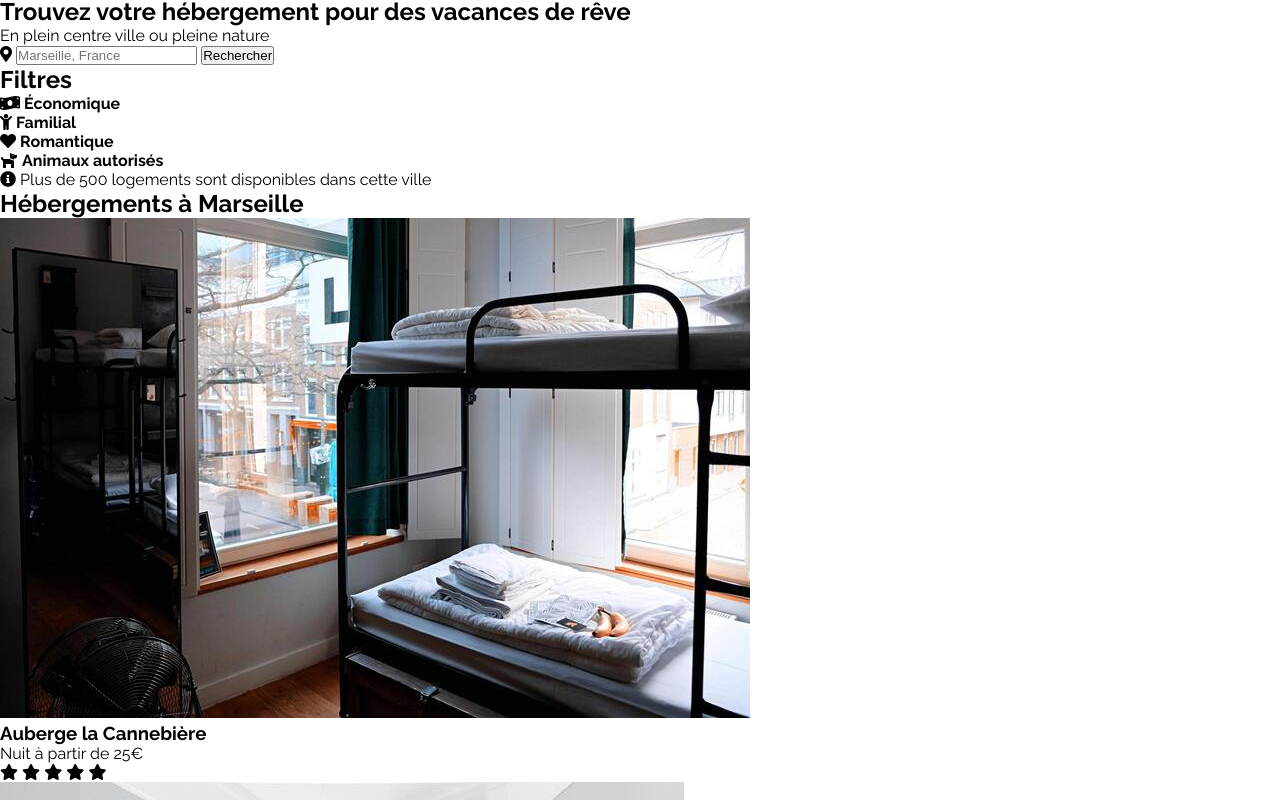
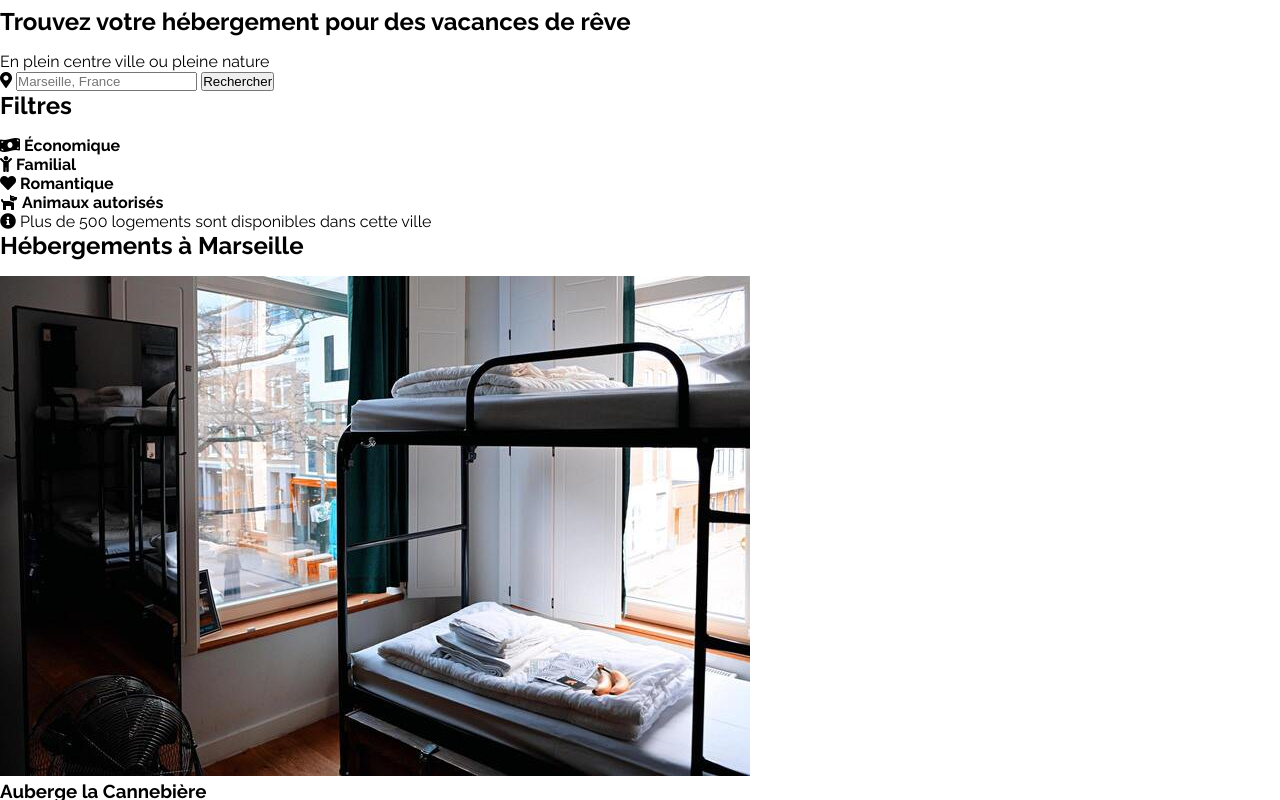
Before and after one commit to m-amroune/Reservia, a plain HTML site: page index.html in a window 1280 px wide. Shown: the part 54-854 px from the top of the page. Drawn offline with Linux system fonts and the light colour scheme.

Commit message:
ajout margin-bottom aux balises titre

```diff
--- a/style.css
+++ b/style.css
@@ -10,10 +10,10 @@ body {
   font-family: "Raleway", sans-serif;
 }
 
-.container {
-  min-height: 100vh;
-  display: flex;
-  flex-direction: column;
+h1,
+h2,
+h3 {
+  margin-bottom: 1rem;
 }
 
 a {
@@ -51,6 +51,12 @@ header ul li {
 
 /* Main */
 
+.container {
+  min-height: 100vh;
+  display: flex;
+  flex-direction: column;
+}
+
 /* FOOTER */
 
 .container-footer {
```
Also changed, not shown: index.html (+0 -1 lines).
